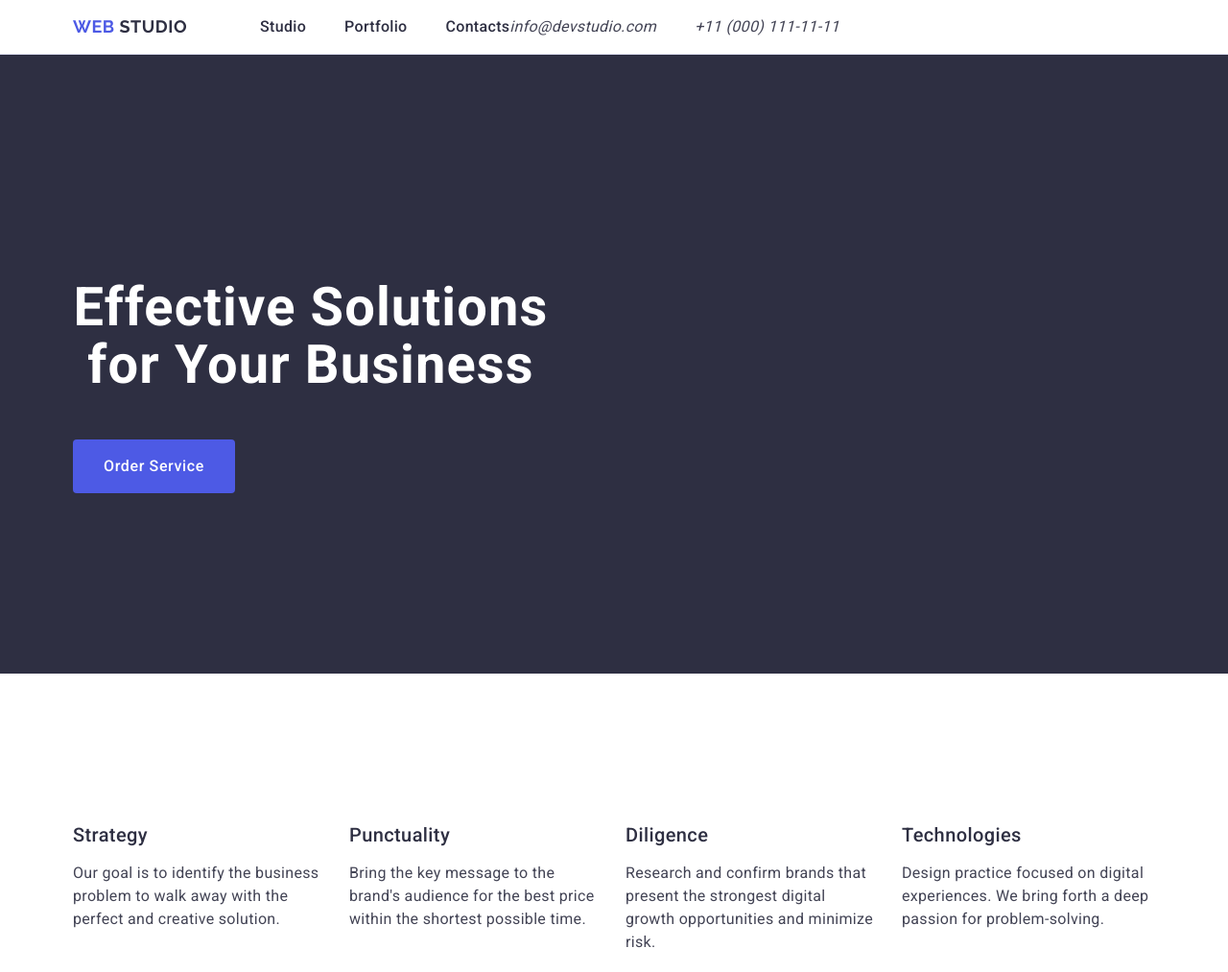
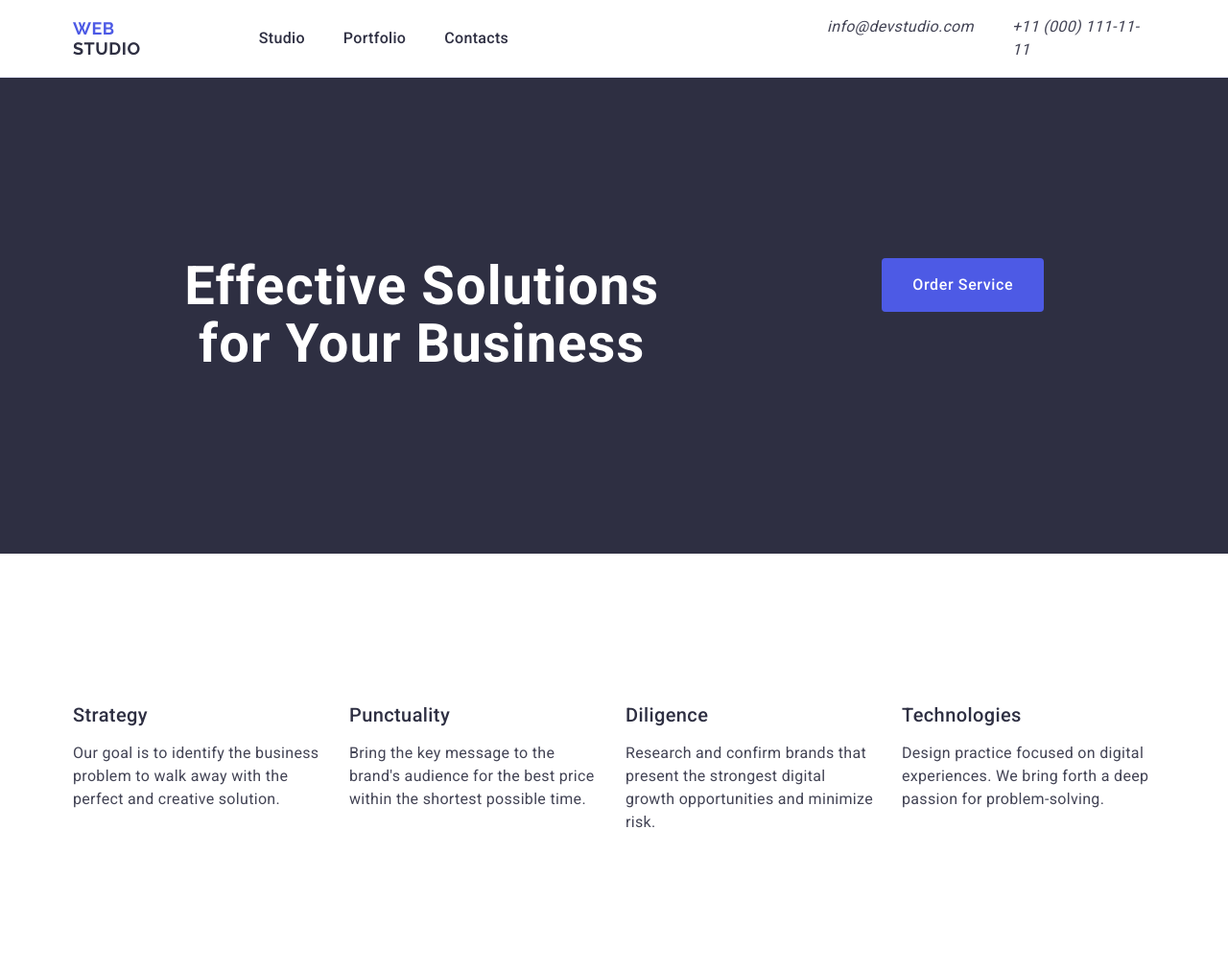
Before and after one commit to OwlDiabro/goit-homework-03, a plain HTML site: page index.html in a window 1280 px wide. Shown: the top 1013 px of the page at 96% size. Drawn offline with nearby package versions, Linux system fonts and the light colour scheme.

Commit message:
Update styles.css

```diff
--- a/css/styles.css
+++ b/css/styles.css
@@ -20,6 +20,7 @@ img {
   width: 1158px;
   margin: 0 auto;
   padding: 0 15px;
+  display: flex;
 }
 .header {
   border-bottom: 1px solid #e7e9fc;
@@ -53,18 +54,7 @@ header > address {
 .address-mail:focus {
   color: #404bbf;
 }
-.address-mail {
-  font-size: 16px;
-  line-height: 1.5;
-  letter-spacing: 0.02em;
-  color: #434455;
-}
-.address-mail:hover {
-  color: #404bbf;
-}
-.address-mail:focus {
-  color: #404bbf;
-}
+
 .header-nav {
   display: flex;
   align-items: center;
@@ -91,6 +81,7 @@ header > address {
 .header-address {
   display: flex;
   gap: 40px;
+  margin-left: 332px;
 }
 .spisokhead {
   padding: 24px 0;
@@ -106,6 +97,7 @@ header > address {
   text-align: center;
   letter-spacing: 0.02em;
   color: #ffffff;
+  margin: 0 auto;
 }
 .lozung-button {
   display: block;
@@ -119,6 +111,7 @@ header > address {
   line-height: 1.5;
   letter-spacing: 0.04em;
   color: #ffffff;
+  margin: 0 auto;
 }
 .lozung-button:hover {
   background-color: #404bbf;
```
